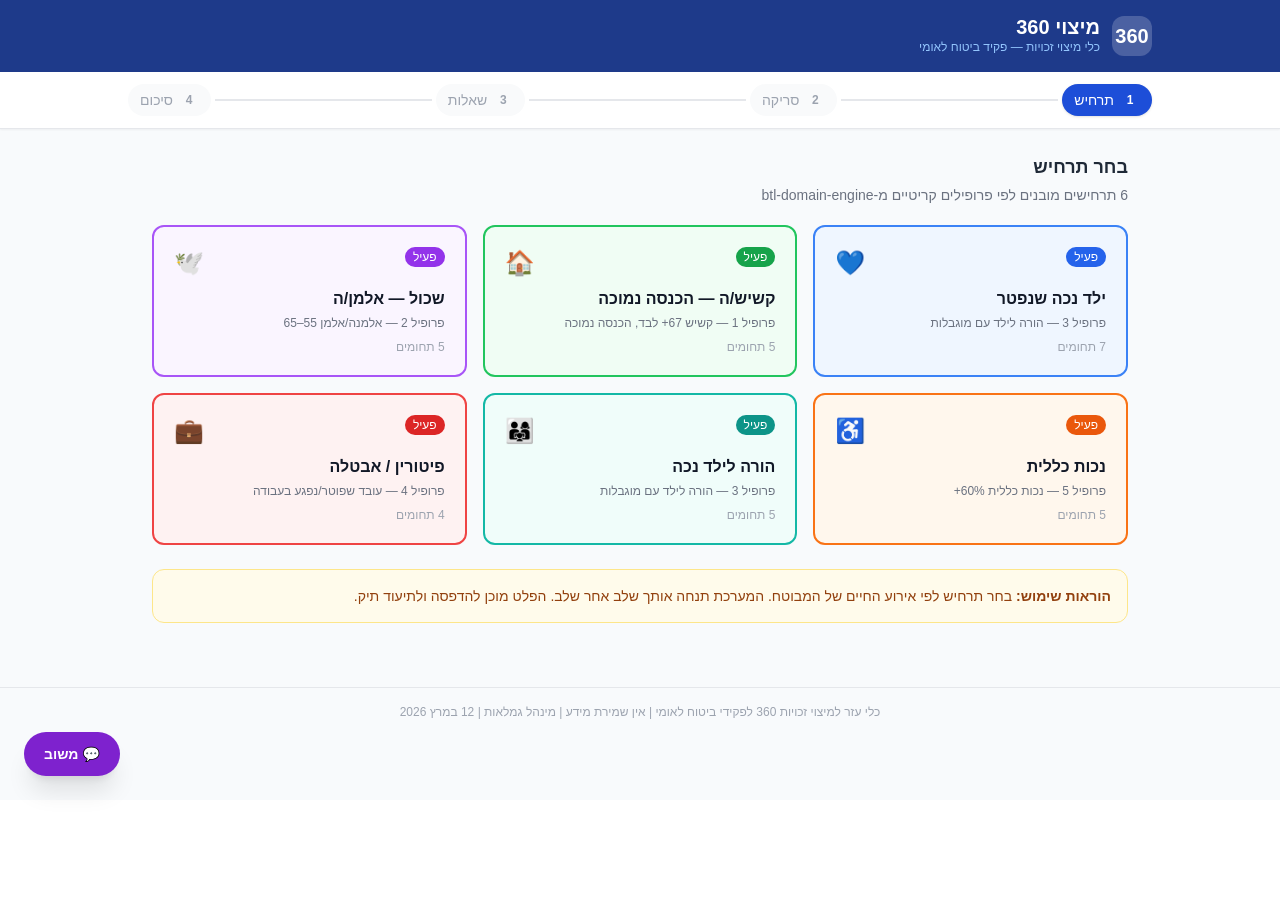
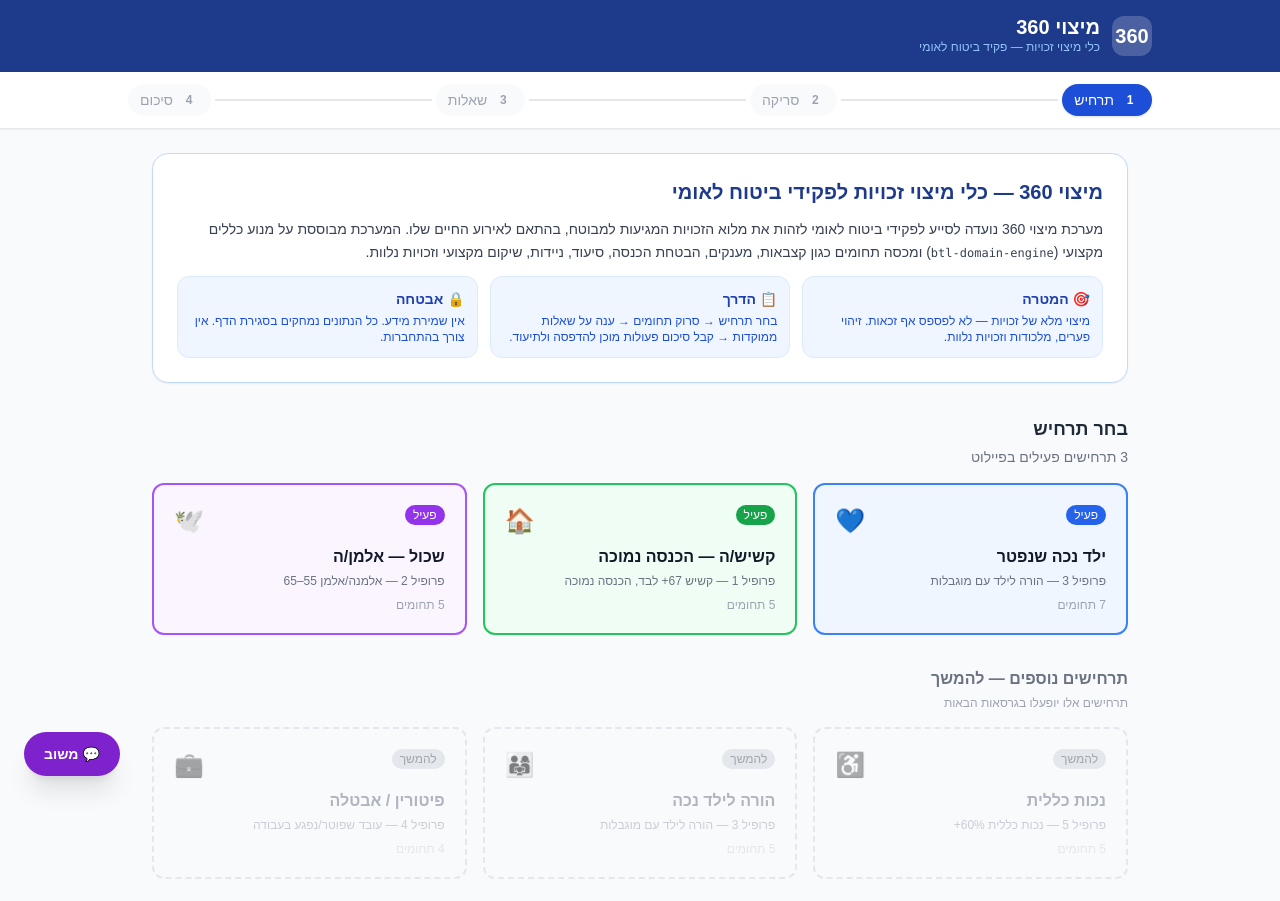
Before and after one commit to AVI1840/mitzui-360-, a React (Vite) app: page / in a window 1280 px wide. Shown: the top 901 px of the page. Before the commit the page ends 800 px from the top, so only its background shows below. Built offline with nearby package versions, Linux system fonts and the light colour scheme; the HTML template or start-up script is replaced by a standard one.

Commit message:
feat: pilot landing page with intro, 3 active scenarios, allow proceed without full answers

```diff
--- a/src/App.tsx
+++ b/src/App.tsx
@@ -464,7 +464,7 @@ const SCENARIOS: Scenario[] = [
     name: 'נכות כללית',
     icon: '♿',
     profile: 'פרופיל 5 — נכות כללית 60%+',
-    active: true,
+    active: false,
     color: 'orange',
     domains: [
       {
@@ -560,7 +560,7 @@ const SCENARIOS: Scenario[] = [
     name: 'הורה לילד נכה',
     icon: '👨‍👩‍👧',
     profile: 'פרופיל 3 — הורה לילד עם מוגבלות',
-    active: true,
+    active: false,
     color: 'teal',
     domains: [
       {
@@ -653,7 +653,7 @@ const SCENARIOS: Scenario[] = [
     name: 'פיטורין / אבטלה',
     icon: '💼',
     profile: 'פרופיל 4 — עובד שפוטר/נפגע בעבודה',
-    active: true,
+    active: false,
     color: 'red',
     domains: [
       {
@@ -1254,10 +1254,34 @@ const sa = useCallback((id: string, v: any) => setAns(p => ({ ...p, [id]: v })),
         ══════════════════════════════════════ */}
         {step === 0 && (
           <section className="animate-fade-in">
+            {/* ── הקדמה מקצועית ── */}
+            <div className="mb-8 bg-white border border-blue-200 rounded-2xl p-6 shadow-sm">
+              <h2 className="text-xl font-bold text-blue-900 mb-3">מיצוי 360 — כלי מיצוי זכויות לפקידי ביטוח לאומי</h2>
+              <p className="text-sm text-gray-700 leading-relaxed mb-3">
+                מערכת מיצוי 360 נועדה לסייע לפקידי ביטוח לאומי לזהות את מלוא הזכויות המגיעות למבוטח, בהתאם לאירוע החיים שלו.
+                המערכת מבוססת על מנוע כללים מקצועי (<span className="font-mono text-xs">btl-domain-engine</span>) ומכסה תחומים כגון קצבאות, מענקים, הבטחת הכנסה, סיעוד, ניידות, שיקום מקצועי וזכויות נלוות.
+              </p>
+              <div className="grid grid-cols-1 sm:grid-cols-3 gap-3 text-sm">
+                <div className="bg-blue-50 rounded-xl p-3 border border-blue-100">
+                  <span className="font-bold text-blue-800">🎯 המטרה</span>
+                  <p className="text-xs text-blue-700 mt-1">מיצוי מלא של זכויות — לא לפספס אף זכאות. זיהוי פערים, מלכודות וזכויות נלוות.</p>
+                </div>
+                <div className="bg-blue-50 rounded-xl p-3 border border-blue-100">
+                  <span className="font-bold text-blue-800">📋 הדרך</span>
+                  <p className="text-xs text-blue-700 mt-1">בחר תרחיש → סרוק תחומים → ענה על שאלות ממוקדות → קבל סיכום פעולות מוכן להדפסה ולתיעוד.</p>
+                </div>
+                <div className="bg-blue-50 rounded-xl p-3 border border-blue-100">
+                  <span className="font-bold text-blue-800">🔒 אבטחה</span>
+                  <p className="text-xs text-blue-700 mt-1">אין שמירת מידע. כל הנתונים נמחקים בסגירת הדף. אין צורך בהתחברות.</p>
+                </div>
+              </div>
+            </div>
+
+            {/* ── תרחישים פעילים (פיילוט) ── */}
             <h2 className="text-lg font-bold mb-1 text-gray-800">בחר תרחיש</h2>
-            <p className="text-sm text-gray-500 mb-5">6 תרחישים מובנים לפי פרופילים קריטיים מ-btl-domain-engine</p>
+            <p className="text-sm text-gray-500 mb-4">{SCENARIOS.filter(s => s.active).length} תרחישים פעילים בפיילוט</p>
             <div className="grid grid-cols-1 sm:grid-cols-2 lg:grid-cols-3 gap-4">
-              {SCENARIOS.map(s => (
+              {SCENARIOS.filter(s => s.active).map(s => (
                 <button
                   key={s.id}
                   onClick={() => { setScenId(s.id); setDomSt({}); setAns({}); setDi(0); setStep(1); }}
@@ -1272,6 +1296,30 @@ const sa = useCallback((id: string, v: any) => setAns(p => ({ ...p, [id]: v })),
                 </button>
               ))}
             </div>
+
+            {/* ── תרחישים להמשך ── */}
+            {SCENARIOS.filter(s => !s.active).length > 0 && (
+              <div className="mt-8">
+                <h3 className="text-base font-bold mb-1 text-gray-500">תרחישים נוספים — להמשך</h3>
+                <p className="text-xs text-gray-400 mb-4">תרחישים אלו יופעלו בגרסאות הבאות</p>
+                <div className="grid grid-cols-1 sm:grid-cols-2 lg:grid-cols-3 gap-4 opacity-50">
+                  {SCENARIOS.filter(s => !s.active).map(s => (
+                    <div
+                      key={s.id}
+                      className="rounded-xl border-2 border-dashed border-gray-300 bg-gray-50 p-5 text-right cursor-default">
+                      <div className="flex items-start justify-between mb-2">
+                        <span className="text-xs px-2 py-0.5 rounded-full font-medium bg-gray-300 text-gray-600">להמשך</span>
+                        <span className="text-2xl grayscale">{s.icon}</span>
+                      </div>
+                      <h3 className="font-bold text-base text-gray-500 mb-1">{s.name}</h3>
+                      <p className="text-xs text-gray-400">{s.profile}</p>
+                      <p className="text-xs text-gray-300 mt-2">{s.domains.length} תחומים</p>
+                    </div>
+                  ))}
+                </div>
+              </div>
+            )}
+
             <div className="mt-6 p-4 bg-amber-50 border border-amber-200 rounded-xl text-sm text-amber-800">
               <strong>הוראות שימוש:</strong> בחר תרחיש לפי אירוע החיים של המבוטח. המערכת תנחה אותך שלב אחר שלב. הפלט מוכן להדפסה ולתיעוד תיק.
             </div>
@@ -1412,19 +1460,19 @@ const sa = useCallback((id: string, v: any) => setAns(p => ({ ...p, [id]: v })),
                     </button>
                   ) : (
                     <div className="flex flex-col items-end gap-2">
-                      <button disabled={!allAnswered} onClick={() => setStep(3)}
-                        className={`px-8 py-3 rounded-xl font-bold text-base transition-colors ${allAnswered ? 'bg-green-600 text-white hover:bg-green-700 shadow-md' : 'bg-gray-200 text-gray-400 cursor-not-allowed'}`}>
+                      <button onClick={() => { addAudit('סיכום', missingFields.length > 0 ? `התקדם לסיכום עם ${missingFields.length} שדות חסרים` : 'התקדם לסיכום — כל השדות מלאים'); setStep(3); }}
+                        className="px-8 py-3 rounded-xl font-bold text-base transition-colors bg-green-600 text-white hover:bg-green-700 shadow-md">
                         לסיכום ←
                       </button>
-                      {!allAnswered && missingFields.length > 0 && (
-                        <div className="bg-red-50 border border-red-200 rounded-xl p-3 w-full max-w-md animate-fade-in">
-                          <p className="text-xs font-bold text-red-800 mb-2">⚠️ שדות חסרים ({missingFields.length}):</p>
+                      {missingFields.length > 0 && (
+                        <div className="bg-amber-50 border border-amber-200 rounded-xl p-3 w-full max-w-md animate-fade-in">
+                          <p className="text-xs font-bold text-amber-800 mb-2">⚠️ שדות שלא מולאו ({missingFields.length}) — ניתן להמשיך, אך מומלץ להשלים:</p>
                           <div className="space-y-1.5 max-h-40 overflow-y-auto">
                             {missingFields.map((m, i) => (
                               <button key={i} onClick={() => setDi(m.domIdx)}
-                                className="w-full text-right flex items-start gap-2 text-xs hover:bg-red-100 rounded-lg p-1.5 transition-colors">
-                                <span className="shrink-0 w-2 h-2 rounded-full bg-red-400 mt-1" />
-                                <span className="text-red-700"><strong>{m.domName}:</strong> {m.qText}</span>
+                                className="w-full text-right flex items-start gap-2 text-xs hover:bg-amber-100 rounded-lg p-1.5 transition-colors">
+                                <span className="shrink-0 w-2 h-2 rounded-full bg-amber-400 mt-1" />
+                                <span className="text-amber-700"><strong>{m.domName}:</strong> {m.qText}</span>
                               </button>
                             ))}
                           </div>
```
